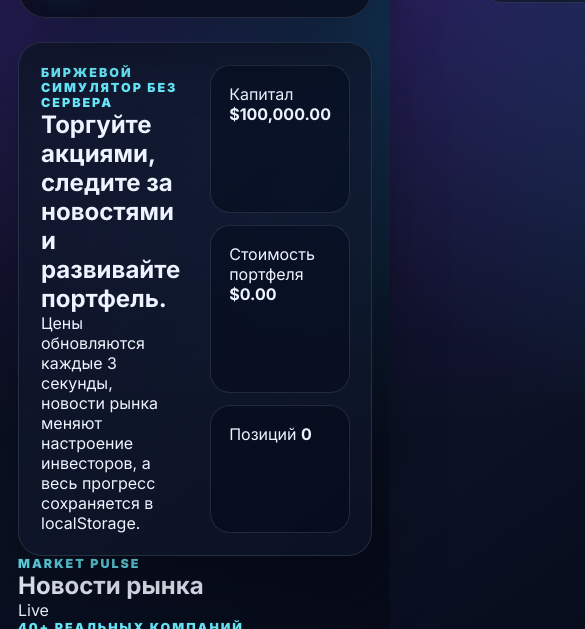
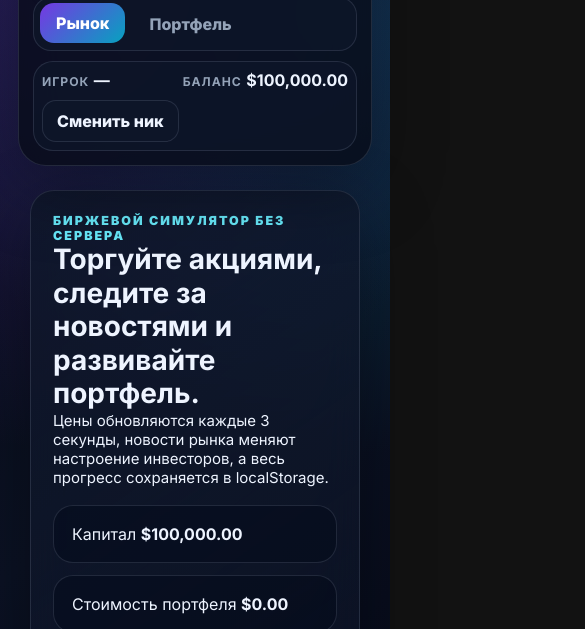
Before and after one commit to Manenzo/blackstone-exchange, a plain HTML site: page index.html in a window 390 px wide. Shown: the part 110-739 px from the top of the page, 585 px wide, since content can reach past the window. Drawn offline with Linux system fonts and the light colour scheme.

Commit message:
Update style.css

```diff
--- a/style.css
+++ b/style.css
@@ -273,3 +273,42 @@ a {
 .hidden {
   display: none !important;
 }
+@media (max-width: 768px) {
+
+  .hero-card {
+    grid-template-columns: 1fr !important;
+    gap: 18px;
+  }
+
+  h1 {
+    font-size: 28px !important;
+    line-height: 1.2;
+  }
+
+  .hero-card__text {
+    font-size: 15px;
+  }
+
+  .topbar {
+    grid-template-columns: 1fr !important;
+    gap: 10px;
+  }
+
+  .account-panel {
+    flex-wrap: wrap;
+    justify-content: space-between;
+  }
+
+  .page-content {
+    padding: 0 12px;
+  }
+
+  .summary-grid,
+  .hero-stats {
+    grid-template-columns: 1fr !important;
+  }
+
+  .stock-grid {
+    grid-template-columns: 1fr !important;
+  }
+}
```
